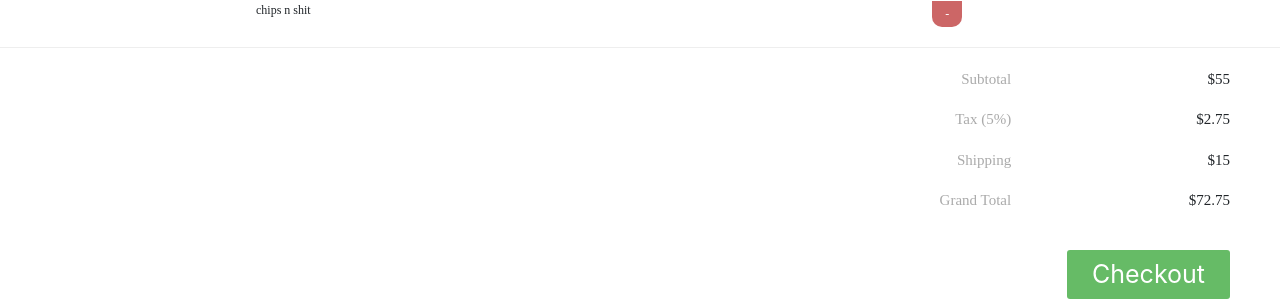
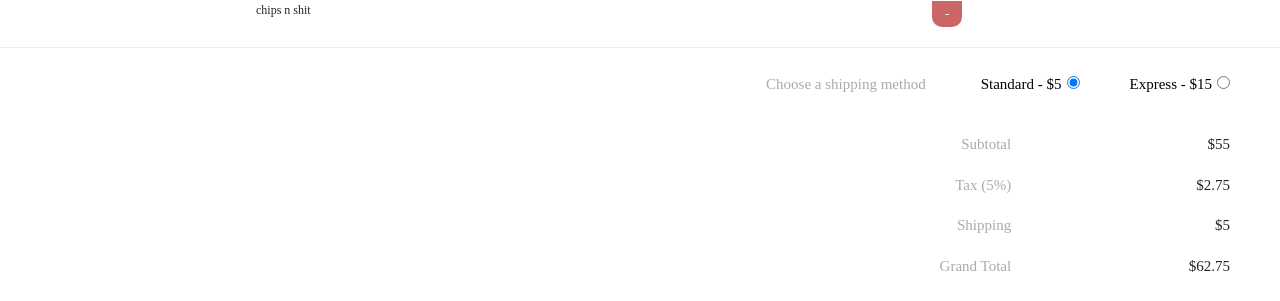
Before and after one commit to christian-plourde/shop-frontend, a React (Create React App) app: page /checkout in a window 1280 px wide. Shown: the part 377-678 px from the top of the page. Built offline with nearby package versions, Linux system fonts and the light colour scheme; some icons are missing.

Commit message:
added ability to choose shipping method

```diff
--- a/src/Components/Cart.js
+++ b/src/Components/Cart.js
@@ -24,7 +24,17 @@ class Cart extends Component {
     ],
     subtotal: 0.0,
     total: 0.0,
-    shipping: 15
+    shipping: 5,
+    methodSelected: "standard"
+  };
+
+  handleShipping = () => {
+    if (document.getElementById("exp").checked) {
+      this.setState({ shipping: 15, methodSelected: "express" });
+    }
+    if (document.getElementById("stan").checked) {
+      this.setState({ shipping: 5, methodSelected: "standard" });
+    }
   };
 
   handleRemove = productID => {
@@ -66,6 +76,12 @@ class Cart extends Component {
     this.setState({ subtotal: sTotal, total: sTotal + sTotal * 0.05 });
   }
   componentDidUpdate() {
+    // if (document.getElementById("exp").checked) {
+    //   this.setState({ shipping: 15 });
+    // }
+    // if (document.getElementById("stan").checked) {
+    //   this.setState({ shipping: 5 });
+    // }
     if (
       this.state.total !==
       this.state.subtotal + this.state.subtotal * 0.05 + this.state.shipping
@@ -106,6 +122,29 @@ class Cart extends Component {
               );
             })}
           </div>
+          <div class="shipping-method">
+            <form>
+              <label>Choose a shipping method</label>
+              <label class="shipping">Standard - $5</label>
+              <input
+                type="radio"
+                value="standard"
+                name="shipping"
+                checked={this.state.methodSelected === "standard"}
+                id="stan"
+                onClick={this.handleShipping}
+              />
+              <label class="shipping">Express - $15</label>
+              <input
+                type="radio"
+                value="express"
+                name="shipping"
+                id="exp"
+                checked={this.state.methodSelected === "express"}
+                onClick={this.handleShipping}
+              />
+            </form>
+          </div>
           <div class="totals">
             <div class="totals-item">
               <label>Subtotal</label>
@@ -121,7 +160,7 @@ class Cart extends Component {
             </div>
             <div class="totals-item">
               <label>Shipping </label>
-              <div class="totals-value" id="cart-tax">
+              <div class="totals-value" id="cart-shipping">
                 {this.state.shipping}
               </div>
             </div>
--- a/src/styles/Cart.css
+++ b/src/styles/Cart.css
@@ -216,3 +216,20 @@ label {
 .checkout:hover {
   background-color: #494;
 }
+
+.shipping-method {
+  text-align: right;
+  padding-right: 50px;
+  padding-bottom: 25px;
+}
+.shipping-method label {
+  padding: 5px;
+  font-family: "HelveticaNeue-Medium";
+  font-size: 15px;
+}
+.shipping-method .shipping {
+  padding-left: 50px;
+  font-size: 15px;
+  color: black;
+  font-family: "HelveticaNeue-Medium";
+}
```
